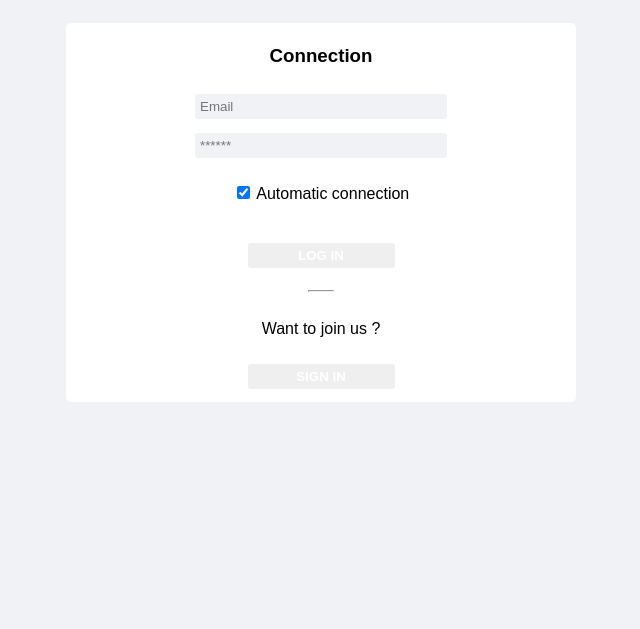
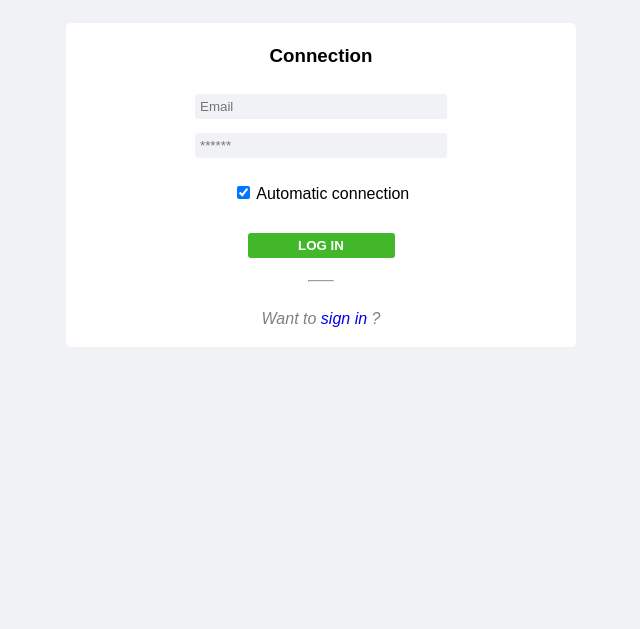
Before and after one commit to TimotheGonin/Members-area-access, a PHP site: page /connexion.php in a window 1280 px wide. Shown: the part 58-687 px from the top of the page, without its empty margins (319-959 px from the left). Run offline with PHP 8.4, Linux system fonts and the light colour scheme.

Commit message:
style and structure all files

```diff
--- a/connexion.php
+++ b/connexion.php
@@ -98,15 +98,14 @@
                     </tr>
                     <tr class="txt-center">
                         <td>
-                            <button type="submit" id="logInBtn" name="login" class="box-center btn log-btn-mid pointer">Log in</button>
+                            <button type="submit" id="logInBtn" name="login" class="box-center btn log-btn pointer">Log in</button>
                         </td>
                     </tr>
                     </form>
 <!-- btn separation --><tr><td><hr></td></tr>
                     <tr  class="txt-center">
                         <td>
-                            <p id="signInProposition">Want to join us ?</p>
-                            <a href="registration.php"><button type="submit" id="signInBtn" name="singin" class="box-center btn sign-btn-sml pointer">Sign in</button></a>
+                        <p class="proposition">Want to <a href="index.php">sign in</a> ?</p>
                         </td>
                     </tr>
                 </tfoot>
--- a/design/default.css
+++ b/design/default.css
@@ -89,6 +89,15 @@ body {
     background-color: #1877f2;
 }
 
+.proposition {
+    font-style: italic;
+    color: grey;
+}
+
+a:visited {
+    color: blue;
+}
+
 
 /*log in form*/
 
@@ -105,10 +114,6 @@ table {
     background-color: white;
 }
 
-#logInBtn {
-    margin-top: 20px;
-}
-
 hr {
     width: 5%;
 }
@@ -116,8 +121,3 @@ hr {
 a {
     text-decoration: none;
 }
-
-#logInProposition {
-    font-style: italic;
-    color: grey;
-}
--- a/index.php
+++ b/index.php
@@ -115,7 +115,7 @@
 <!-- btn separation --><tr><td><hr></td></tr>
                     <tr  class="txt-center">
                         <td>
-                            <p id="logInProposition">Want to <a href="connexion.php">log in</a> ?</p>
+                            <p class="proposition"">Want to <a href="connexion.php">log in</a> ?</p>
                         </td>
                     </tr>
                 </tfoot>
```
